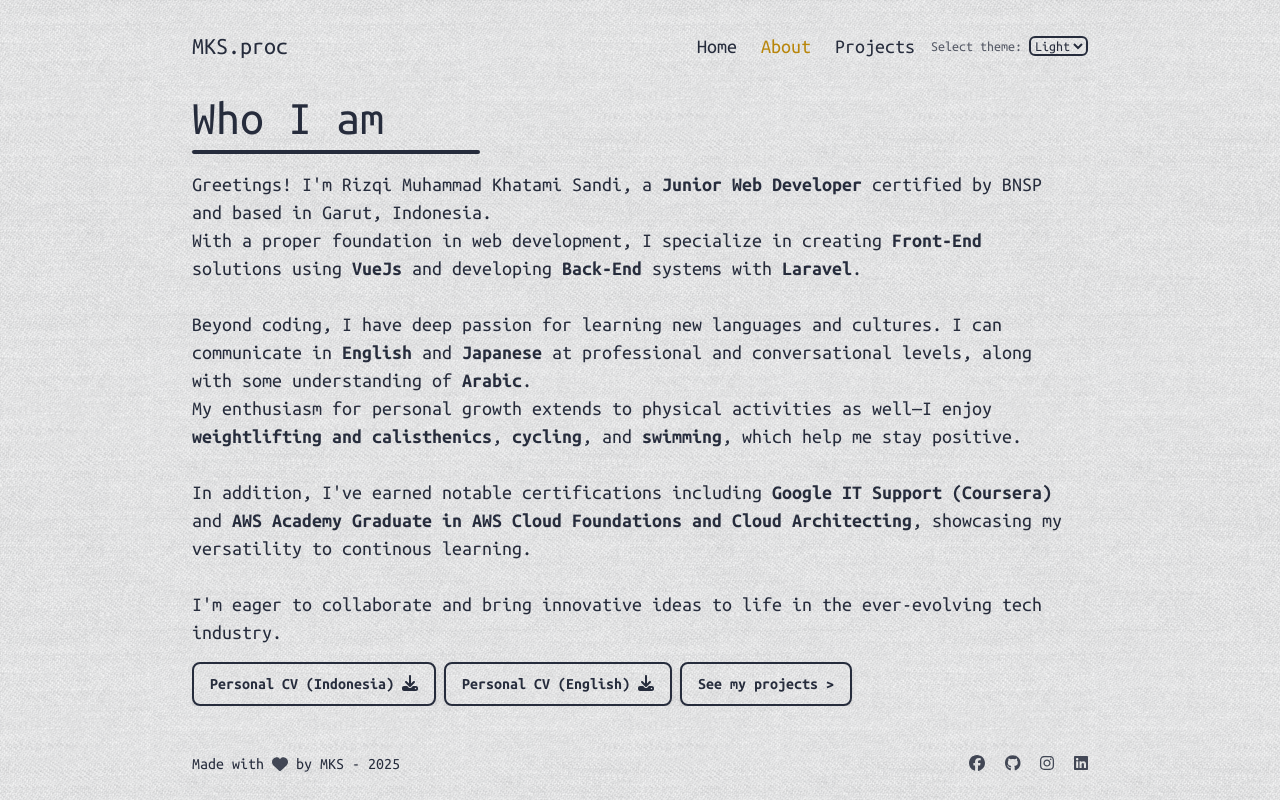
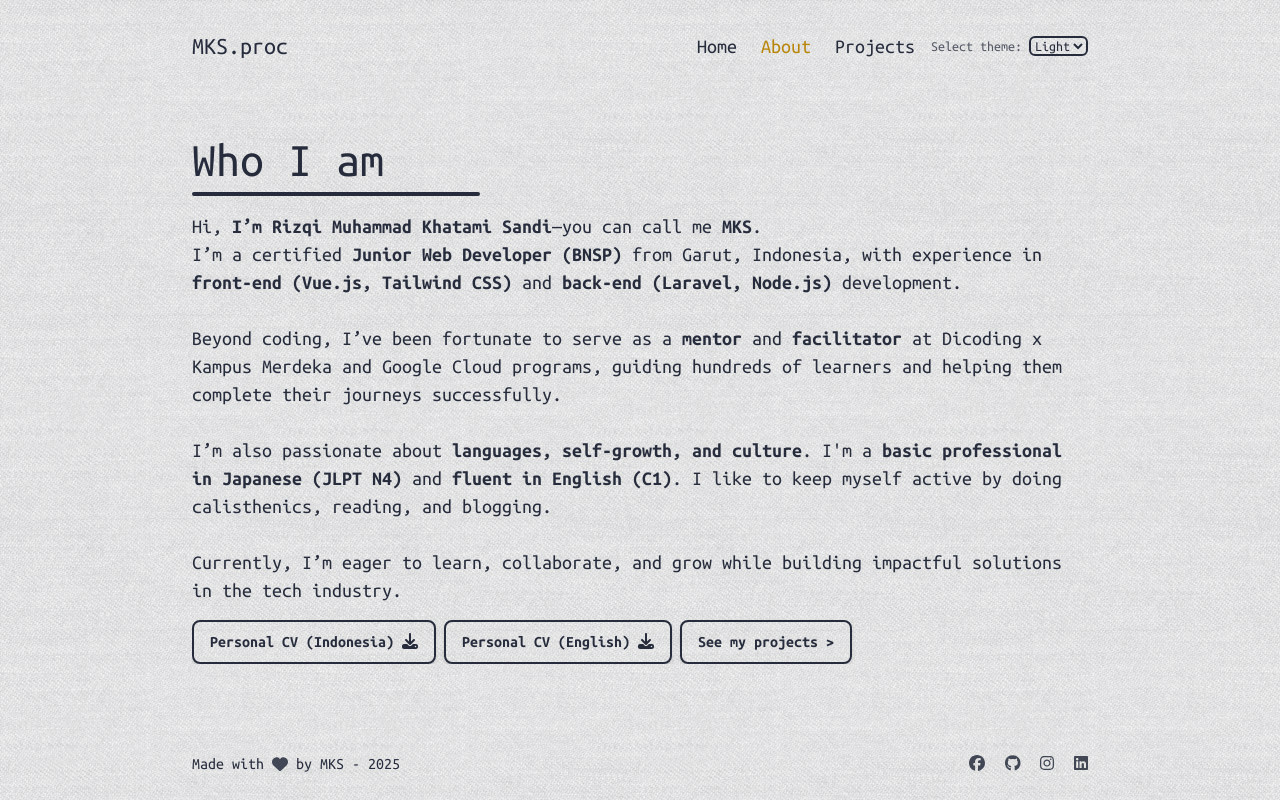
Before and after one commit to mksdesuyo/vuejs-ornament, a Vue app: page /about in a window 1280 px wide. Built offline with nearby package versions, Linux system fonts and the light colour scheme.

Commit message:
docs: rewrite about content

```diff
--- a/src/views/AboutView.vue
+++ b/src/views/AboutView.vue
@@ -20,34 +20,30 @@ defineProps(['themeMode']);
     </div>
     <div class="pr-2 overflow-y-auto">
       <p class="text-sm xs:text-base sm:text-lg md:text-xl">
-        Greetings! I'm Rizqi Muhammad Khatami Sandi, a
-        <span class="font-bold">Junior Web Developer</span> certified by BNSP and based in Garut,
-        Indonesia.<br />
-        With a proper foundation in web development, I specialize in creating
-        <span class="font-bold">Front-End</span> solutions using
-        <span class="font-bold">VueJs</span> and developing
-        <span class="font-bold">Back-End</span> systems with <span class="font-bold">Laravel</span>.
+        Hi, <span class="font-bold">I’m Rizqi Muhammad Khatami Sandi</span>—you can call me
+        <span class="font-bold">MKS</span>.
+        <br />
+        I’m a certified <span class="font-bold">Junior Web Developer (BNSP)</span> from Garut,
+        Indonesia, with experience in
+        <span class="font-bold">front-end (Vue.js, Tailwind CSS)</span> and
+        <span class="font-bold">back-end (Laravel, Node.js)</span> development.
         <br />
         <br />
-        Beyond coding, I have deep passion for learning new languages and cultures. I can
-        communicate in <span class="font-bold">English</span> and
-        <span class="font-bold">Japanese</span> at professional and conversational levels, along
-        with some understanding of <span class="font-bold">Arabic</span>. <br />
-        My enthusiasm for personal growth extends to physical activities as well—I enjoy
-        <span class="font-bold">weightlifting and calisthenics</span>,
-        <span class="font-bold">cycling</span>, and <span class="font-bold">swimming</span>, which
-        help me stay positive.
+        Beyond coding, I’ve been fortunate to serve as a <span class="font-bold">mentor</span> and
+        <span class="font-bold">facilitator</span> at Dicoding x Kampus Merdeka and Google Cloud
+        programs, guiding hundreds of learners and helping them complete their journeys
+        successfully.
         <br />
         <br />
-        In addition, I've earned notable certifications including
-        <span class="font-bold">Google IT Support (Coursera)</span> and
-        <span class="font-bold"
-          >AWS Academy Graduate in AWS Cloud Foundations and Cloud Architecting</span
-        >, showcasing my versatility to continous learning.
+        I’m also passionate about
+        <span class="font-bold">languages, self-growth, and culture</span>. I'm a
+        <span class="font-bold">basic professional in Japanese (JLPT N4)</span> and
+        <span class="font-bold">fluent in English (C1)</span>. I like to keep myself active by doing
+        calisthenics, reading, and blogging.
         <br />
         <br />
-        I'm eager to collaborate and bring innovative ideas to life in the ever-evolving tech
-        industry.
+        Currently, I’m eager to learn, collaborate, and grow while building impactful solutions in
+        the tech industry.
       </p>
       <div class="flex flex-wrap gap-2 mt-4 text-xs font-bold xs:text-sm sm:text-base">
         <a
```
